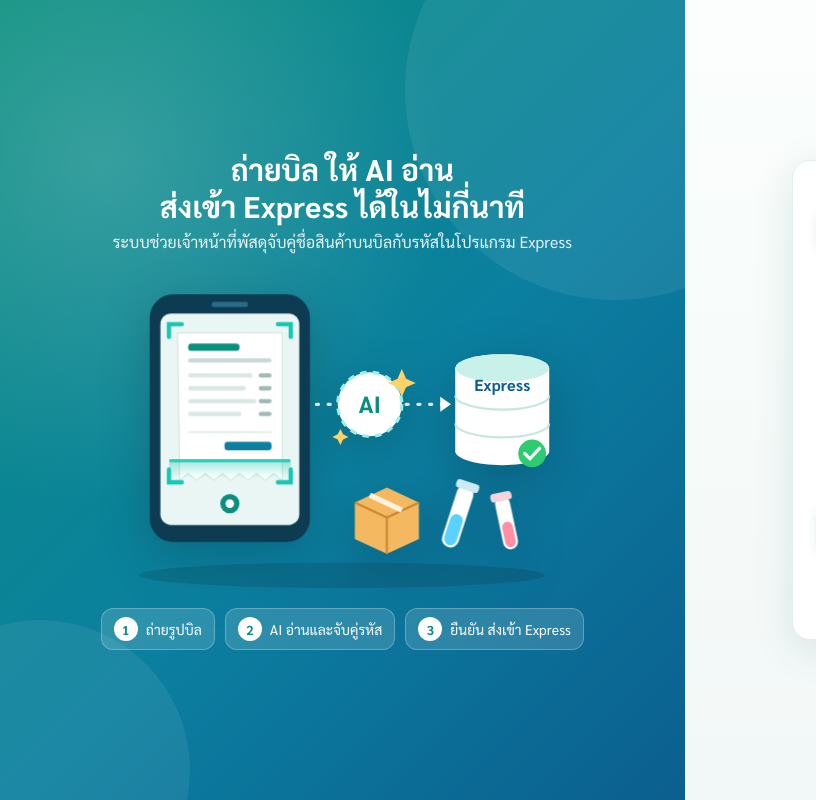
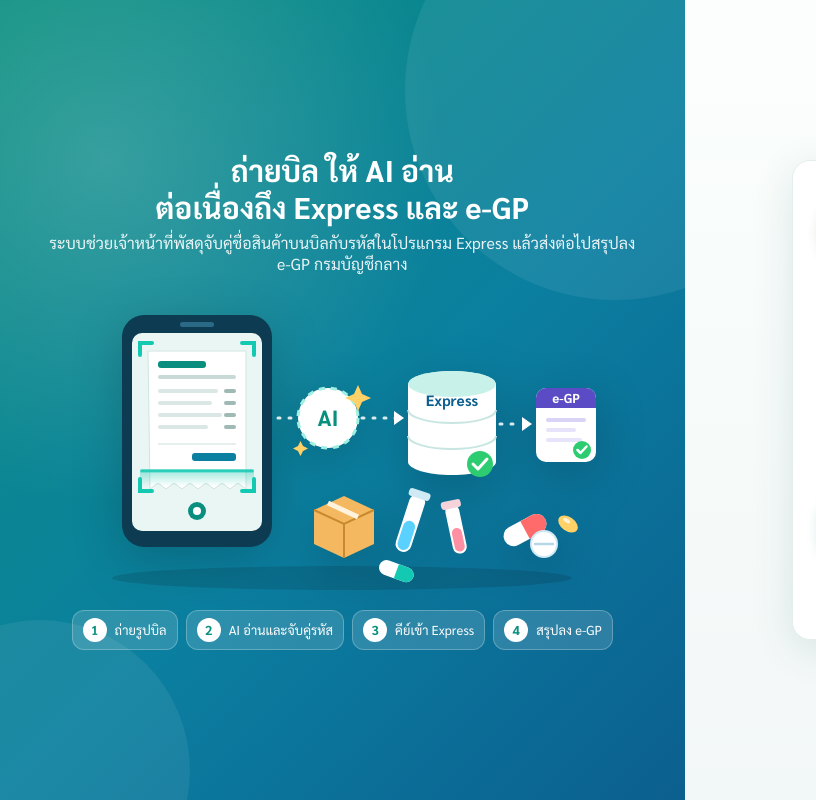
Before and after one commit to sarassoo1122-commits/wsp-bill-scan, a plain HTML site: page index.html in a window 1280 px wide. Shown: the full height of the page, 0-816 px from the left. Drawn offline with Linux system fonts and the light colour scheme.

Commit message:
หน้าปก: เพิ่มเส้นทางถึง e-GP (4 ขั้น) และภาพเม็ดยา
Co-Authored-By: Claude Opus 5.5 <noreply@anthropic.com>
Claude-Session: https://claude.ai/code/session_01PPmi549kP7V9zUz498wQ9q

```diff
--- a/index.html
+++ b/index.html
@@ -97,9 +97,9 @@ body.is-login main{max-width:none;padding:0}
 .hero:after{width:300px;height:300px;left:-110px;bottom:-120px}
 .hero h2{font-size:30px;line-height:1.25;margin:0 0 6px;position:relative}
 .hero .sub{opacity:.9;font-size:16px;margin-bottom:18px;position:relative}
-.hero svg.ill{width:100%;max-width:470px;height:auto;position:relative;margin:4px 0 14px;filter:drop-shadow(0 12px 24px rgba(0,0,0,.18))}
-.steps{display:flex;gap:10px;flex-wrap:wrap;position:relative}
-.steps div{background:rgba(255,255,255,.14);border:1px solid rgba(255,255,255,.25);border-radius:12px;padding:8px 12px;font-size:14px;display:flex;align-items:center;gap:8px}
+.hero svg.ill{width:100%;max-width:520px;height:auto;position:relative;margin:4px 0 14px;filter:drop-shadow(0 12px 24px rgba(0,0,0,.18))}
+.steps{display:flex;gap:8px;flex-wrap:wrap;position:relative}
+.steps div{background:rgba(255,255,255,.14);border:1px solid rgba(255,255,255,.25);border-radius:12px;padding:7px 10px;font-size:13px;display:flex;align-items:center;gap:8px}
 .steps b{background:#fff;color:var(--pri);border-radius:50%;width:24px;height:24px;display:inline-flex;align-items:center;justify-content:center;font-size:13px}
 .authform{display:flex;align-items:center;justify-content:center;padding:32px 20px;background:linear-gradient(180deg,#fbfefd,#f2f8f7)}
 .authcard{width:100%;max-width:380px;background:#fff;border-radius:18px;padding:30px 28px;box-shadow:0 10px 40px rgba(10,80,70,.12);border:1px solid #e3efed}
@@ -170,10 +170,10 @@ header h1 .wsp{width:34px;height:34px;flex:none;display:inline-block}
   <section id="pg-login">
     <div class="auth">
       <div class="hero">
-        <h2>ถ่ายบิล ให้ AI อ่าน<br>ส่งเข้า Express ได้ในไม่กี่นาที</h2>
-        <div class="sub">ระบบช่วยเจ้าหน้าที่พัสดุจับคู่ชื่อสินค้าบนบิลกับรหัสในโปรแกรม Express</div>
-        <svg class="ill" viewBox="0 0 440 300" role="img" aria-label="ภาพประกอบ: สแกนบิล AI อ่าน แล้วส่งเข้า Express">
-  <ellipse cx="220" cy="282" rx="190" ry="12" fill="rgba(0,0,0,.12)"/>
+        <h2>ถ่ายบิล ให้ AI อ่าน<br>ต่อเนื่องถึง Express และ e-GP</h2>
+        <div class="sub">ระบบช่วยเจ้าหน้าที่พัสดุจับคู่ชื่อสินค้าบนบิลกับรหัสในโปรแกรม Express แล้วส่งต่อไปสรุปลง e-GP กรมบัญชีกลาง</div>
+        <svg class="ill" viewBox="0 0 520 300" role="img" aria-label="ภาพประกอบ: สแกนบิล AI อ่าน ส่งเข้า Express แล้วต่อไป e-GP">
+  <ellipse cx="260" cy="282" rx="230" ry="12" fill="rgba(0,0,0,.12)"/>
   <g class="floaty">
     <rect x="40" y="22" width="150" height="232" rx="22" fill="#0d3b52"/>
     <rect x="50" y="40" width="130" height="198" rx="10" fill="#eaf6f4"/>
@@ -228,11 +228,38 @@ header h1 .wsp{width:34px;height:34px;flex:none;display:inline-block}
     <rect x="2" y="24" width="10" height="24" rx="5" fill="#ff8fa3"/>
     <rect x="-3" y="-4" width="20" height="8" rx="3" fill="#f6d3da"/>
   </g>
+  <g fill="none" stroke="#fff" stroke-width="3" stroke-linecap="round" stroke-dasharray="2 9" opacity=".85"><path d="M418 128h22"/></g>
+  <path d="M440 121l10 7-10 7z" fill="#fff"/>
+  <g transform="translate(454 92)">
+    <rect x="0" y="0" width="60" height="74" rx="10" fill="#fff"/>
+    <rect x="0" y="0" width="60" height="20" rx="10" fill="#5b4bc4"/><rect x="0" y="10" width="60" height="10" fill="#5b4bc4"/>
+    <text x="30" y="15" text-anchor="middle" font-family="Sarabun,sans-serif" font-weight="700" font-size="13" fill="#fff">e-GP</text>
+    <rect x="10" y="30" width="40" height="4" rx="2" fill="#d9d4f5"/><rect x="10" y="40" width="30" height="4" rx="2" fill="#e7e3fa"/>
+    <rect x="10" y="50" width="36" height="4" rx="2" fill="#e7e3fa"/>
+    <circle cx="46" cy="62" r="9" fill="#2ecc71"/><path d="M41.5 62l3 3 6-6.5" fill="none" stroke="#fff" stroke-width="2.5" stroke-linecap="round" stroke-linejoin="round"/>
+  </g>
+  <g transform="translate(418 236) rotate(-28)">
+    <rect x="0" y="0" width="46" height="20" rx="10" fill="#fff"/>
+    <path d="M23 0h13a10 10 0 0 1 0 20H23z" fill="#ff6b6b"/>
+    <rect x="5" y="4" width="12" height="4" rx="2" fill="#fff" opacity=".8"/>
+  </g>
+  <g transform="translate(462 248)">
+    <circle cx="0" cy="0" r="13" fill="#fff"/><circle cx="0" cy="0" r="13" fill="none" stroke="#cfe9f5" stroke-width="2"/>
+    <path d="M-9 0h18" stroke="#b7d7e6" stroke-width="2.5" stroke-linecap="round"/>
+  </g>
+  <g transform="translate(486 228) rotate(35)">
+    <ellipse cx="0" cy="0" rx="11" ry="7" fill="#ffd166"/><ellipse cx="-3" cy="-2" rx="4" ry="2" fill="#fff" opacity=".7"/>
+  </g>
+  <g transform="translate(300 262) rotate(20)">
+    <rect x="0" y="0" width="36" height="15" rx="7.5" fill="#fff"/>
+    <path d="M18 0h10.5a7.5 7.5 0 0 1 0 15H18z" fill="#14c9b2"/>
+  </g>
 </svg>
         <div class="steps">
           <div><b>1</b>ถ่ายรูปบิล</div>
           <div><b>2</b>AI อ่านและจับคู่รหัส</div>
-          <div><b>3</b>ยืนยัน ส่งเข้า Express</div>
+          <div><b>3</b>คีย์เข้า Express</div>
+          <div><b>4</b>สรุปลง e-GP</div>
         </div>
       </div>
       <div class="authform">
```
